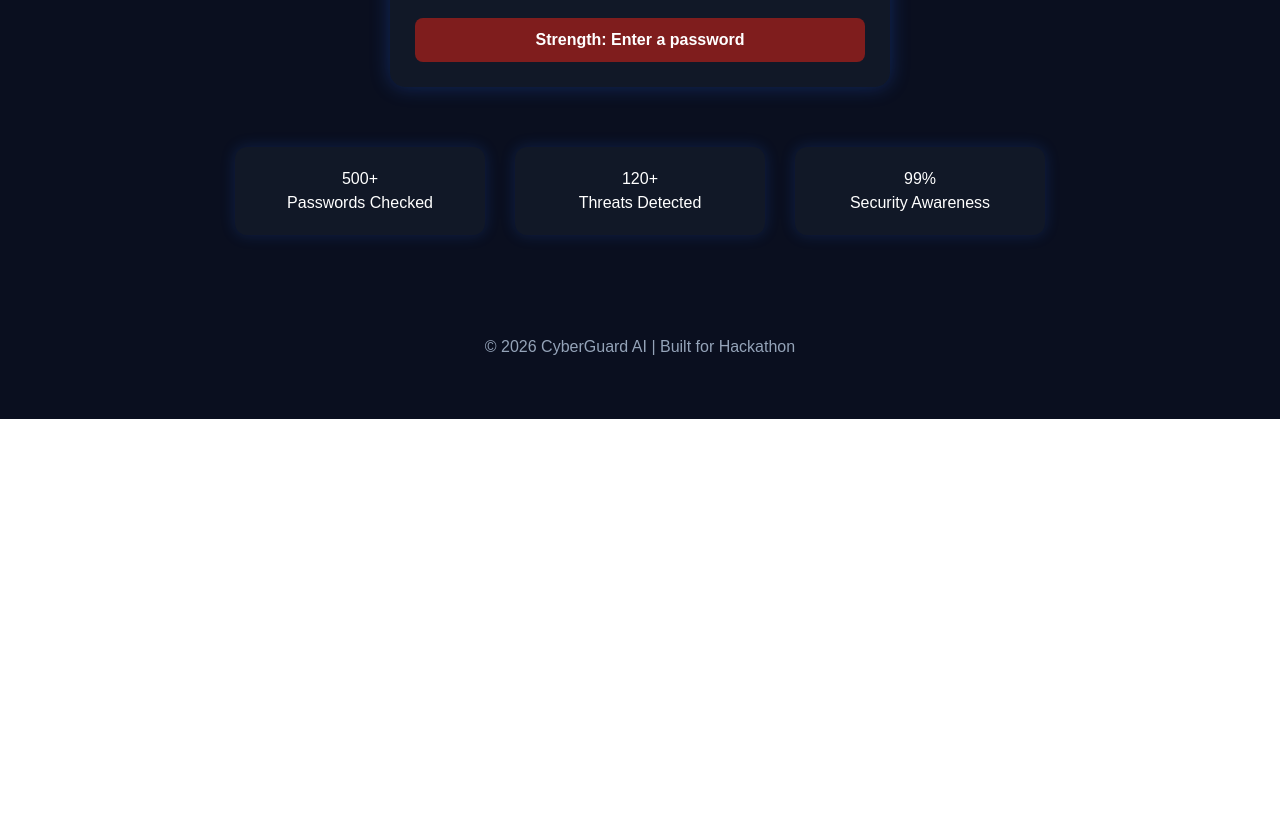
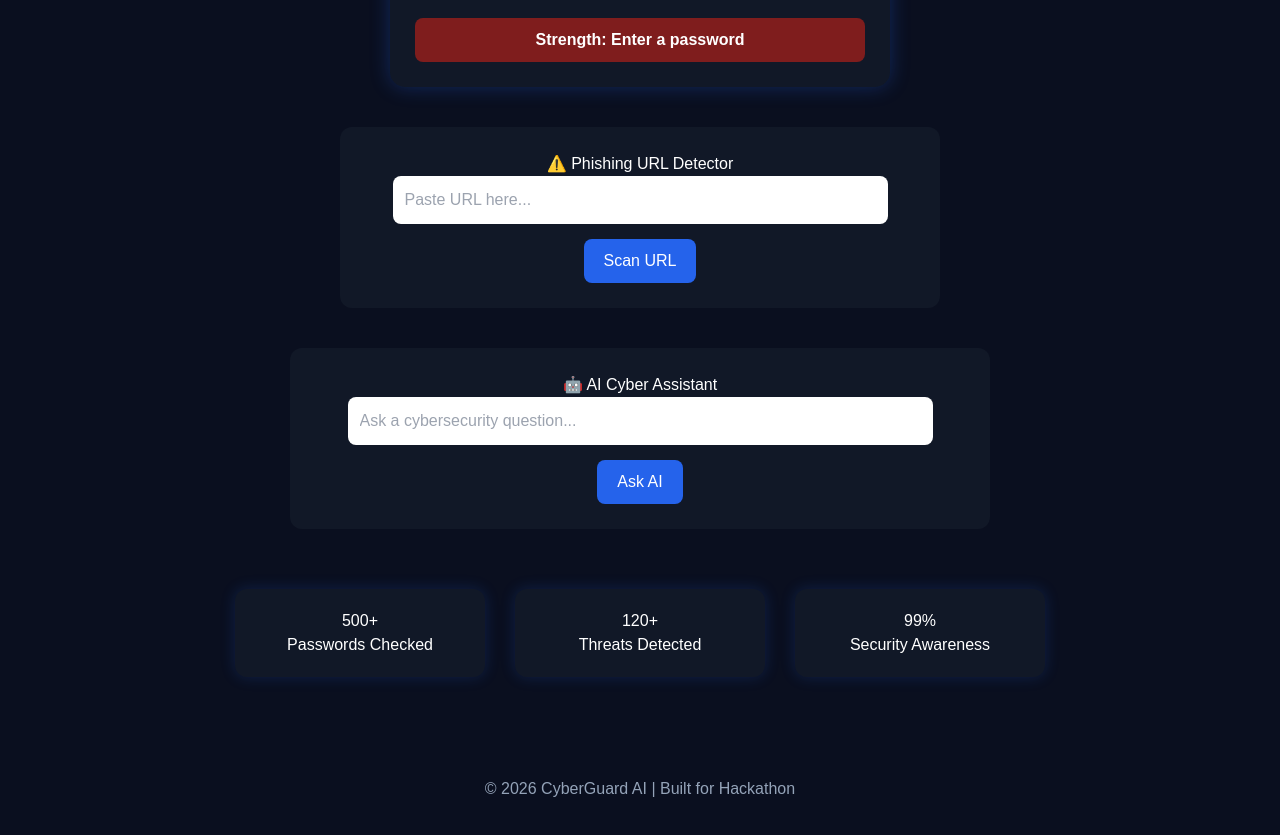
Before and after one commit to Tanik-chopra/CyberGuard-AI, a React app: page / in a window 1280 px wide. Shown: the part 821-1656 px from the top of the page. Before the commit the page ends 1240 px from the top, so only its background shows below. Built offline with nearby package versions, Linux system fonts and the light colour scheme; the HTML template or start-up script is replaced by a standard one.

Commit message:
Added AI Cyber Assistant

```diff
--- a/src/AIAssistant.jsx
+++ b/src/AIAssistant.jsx
@@ -5,35 +5,35 @@ function AIAssistant() {
   const [answer, setAnswer] = useState("");
 
   const getAnswer = () => {
-    let q = question.toLowerCase();
+    const q = question.toLowerCase();
 
     if (q.includes("phishing")) {
-      setAnswer("Phishing is a cyber attack where attackers trick users into giving personal information like passwords or OTPs.");
-    }
-    else if (q.includes("password")) {
-      setAnswer("Use strong passwords with uppercase, lowercase, numbers, and symbols. Never reuse passwords.");
-    }
-    else if (q.includes("virus")) {
-      setAnswer("A computer virus is malicious software that can damage files or steal data.");
-    }
-    else if (q.includes("hack")) {
-      setAnswer("Hacking is gaining unauthorized access to systems. Always use security tools and 2FA.");
-    }
-    else {
-      setAnswer("Sorry, I am a simple demo AI. Try asking about phishing, password, virus, or hacking.");
+      setAnswer(
+        "Phishing is a cyber attack where attackers trick users into revealing sensitive information through fake emails, websites, or messages."
+      );
+    } else if (q.includes("password")) {
+      setAnswer(
+        "A strong password should contain uppercase letters, lowercase letters, numbers, and special characters."
+      );
+    } else if (q.includes("malware")) {
+      setAnswer(
+        "Malware is malicious software designed to damage, steal data, or gain unauthorized access to systems."
+      );
+    } else {
+      setAnswer(
+        "I can help with cybersecurity topics such as phishing, malware, passwords, ransomware, and online safety."
+      );
     }
   };
 
   return (
     <div
       style={{
-        marginTop: "50px",
-        padding: "20px",
-        backgroundColor: "#111827",
-        borderRadius: "10px",
-        width: "60%",
-        marginLeft: "auto",
-        marginRight: "auto",
+        background: "#111827",
+        padding: "25px",
+        borderRadius: "12px",
+        maxWidth: "700px",
+        margin: "40px auto",
       }}
     >
       <h2>🤖 AI Cyber Assistant</h2>
@@ -44,9 +44,10 @@ function AIAssistant() {
         value={question}
         onChange={(e) => setQuestion(e.target.value)}
         style={{
-          padding: "10px",
-          width: "80%",
-          marginTop: "10px",
+          width: "90%",
+          padding: "12px",
+          borderRadius: "8px",
+          border: "none",
         }}
       />
 
@@ -57,6 +58,10 @@ function AIAssistant() {
         style={{
           marginTop: "15px",
           padding: "10px 20px",
+          borderRadius: "8px",
+          border: "none",
+          background: "#2563eb",
+          color: "white",
           cursor: "pointer",
         }}
       >
@@ -65,6 +70,7 @@ function AIAssistant() {
 
       {answer && (
         <div style={{ marginTop: "20px" }}>
+          <h3>Answer:</h3>
           <p>{answer}</p>
         </div>
       )}
--- a/src/App.jsx
+++ b/src/App.jsx
@@ -1,5 +1,6 @@
 import PasswordChecker from "./PasswordChecker";
-
+import PhishingDetector from "./PhishingDetector";
+import AIAssistant from "./AIAssistant";
 import cyber1 from "./assets/cyber1.jpg";
 import cyber2 from "./assets/cyber2.jpg";
 import cyber3 from "./assets/cyber3.jpg";
@@ -95,6 +96,8 @@ function App() {
       {/* PASSWORD CHECKER */}
       <div style={{ marginTop: "60px" }}>
         <PasswordChecker />
+        <PhishingDetector />
+        <AIAssistant />
       </div>
 
       {/* STATS */}
--- a/src/PhishingDetector.jsx
+++ b/src/PhishingDetector.jsx
@@ -2,49 +2,57 @@ import { useState } from "react";
 
 function PhishingDetector() {
   const [url, setUrl] = useState("");
-  const [result, setResult] = useState(null);
+  const [result, setResult] = useState("");
 
   const checkURL = () => {
-    let score = 0;
+    const suspiciousWords = [
+      "login",
+      "verify",
+      "secure",
+      "bank",
+      "update",
+      "free",
+      "gift",
+      "winner",
+    ];
 
-    if (url.includes("http://")) score += 30;
-    if (url.includes("@")) score += 20;
-    if (url.length > 75) score += 20;
-    if (url.includes("login") || url.includes("verify")) score += 20;
-    if (!url.includes(".com") && !url.includes(".org")) score += 10;
+    let suspicious = suspiciousWords.some((word) =>
+      url.toLowerCase().includes(word)
+    );
 
-    if (score === 0) {
-      setResult({ status: "SAFE", score: 10 });
-    } else if (score < 50) {
-      setResult({ status: "SUSPICIOUS", score });
-    } else {
-      setResult({ status: "DANGEROUS", score });
+    if (url.includes("@") || url.includes("bit.ly")) {
+      suspicious = true;
     }
+
+    setResult(
+      suspicious
+        ? "⚠️ Potential Phishing URL Detected"
+        : "✅ URL Appears Safe"
+    );
   };
 
   return (
     <div
       style={{
-        marginTop: "50px",
-        padding: "20px",
-        backgroundColor: "#111827",
-        borderRadius: "10px",
-        width: "60%",
-        marginLeft: "auto",
-        marginRight: "auto",
+        background: "#111827",
+        padding: "25px",
+        borderRadius: "12px",
+        maxWidth: "600px",
+        margin: "40px auto",
       }}
     >
       <h2>⚠️ Phishing URL Detector</h2>
 
       <input
         type="text"
-        placeholder="Enter URL..."
+        placeholder="Paste URL here..."
         value={url}
         onChange={(e) => setUrl(e.target.value)}
         style={{
-          padding: "10px",
-          width: "80%",
-          marginTop: "10px",
+          width: "90%",
+          padding: "12px",
+          borderRadius: "8px",
+          border: "none",
         }}
       />
 
@@ -55,17 +63,20 @@ function PhishingDetector() {
         style={{
           marginTop: "15px",
           padding: "10px 20px",
+          borderRadius: "8px",
+          border: "none",
+          background: "#2563eb",
+          color: "white",
           cursor: "pointer",
         }}
       >
-        Check URL
+        Scan URL
       </button>
 
       {result && (
-        <div style={{ marginTop: "20px" }}>
-          <h3>Status: {result.status}</h3>
-          <p>Risk Score: {result.score}/100</p>
-        </div>
+        <h3 style={{ marginTop: "20px" }}>
+          {result}
+        </h3>
       )}
     </div>
   );
```
